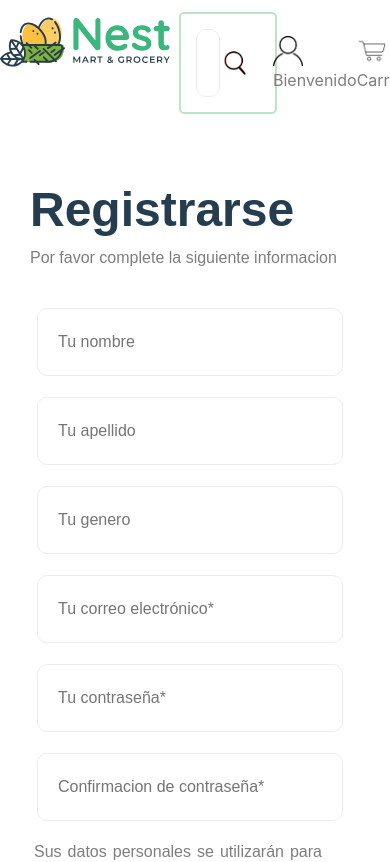
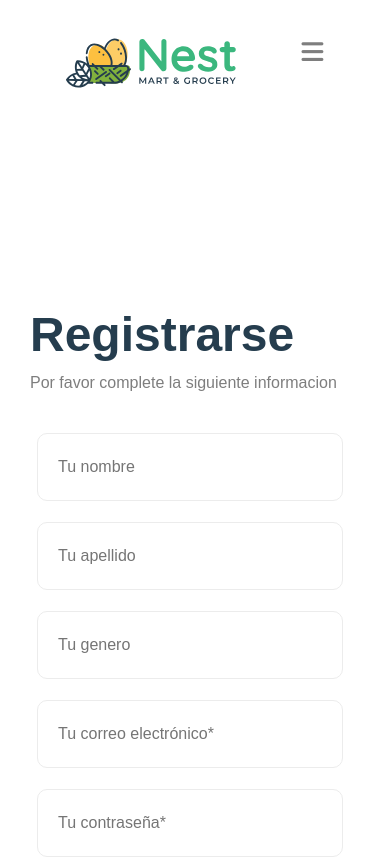
Before and after one commit to dcyar/devf-react-ecommerce, a React (Create React App) app: page /registrarse in a window 390 px wide. Shown: the top 862 px of the page. Built offline with nearby package versions, Linux system fonts and the light colour scheme.

Commit message:
Navbar terminada con estilos y breakpoints responsivos

```diff
--- a/public/index.html
+++ b/public/index.html
@@ -40,4 +40,5 @@
       To create a production bundle, use `npm run build` or `yarn build`.
     -->
   </body>
+  <script src="https://kit.fontawesome.com/1c09b780e1.js" crossorigin="anonymous"></script>
 </html>
--- a/src/components/Navbar/Navbar.css
+++ b/src/components/Navbar/Navbar.css
@@ -3,31 +3,28 @@
     width: 100vw;
     height: 125px;
     align-items: center;
-    justify-content: space-evenly;
+    justify-content: space-between;
     position: fixed;
     top: 0;
     left: 0;
     color: #7E7E7E;
-}
-
-.nav_search {
-    display: inline-flex;
-    width: 70%;
-    justify-content: space-around;
+    align-content: center;
 }
 
 .logo {
     height: 55px;
+    margin-left: 10px;
 }
 
 .searchbar {
-    display: inline-flex;
+    display: flex;
     align-items: center;
     justify-content: space-between;
-    width: 70%;
-    padding: 15px;
+    flex-basis: 50%;
+    flex-shrink: 2;
     border: 2px solid #BCE3C9;
     border-radius: 5px;
+    margin: 0 10px;
 }
 
 .searchbar input {
@@ -37,15 +34,16 @@
 
 .nav_options {
     display: inline-flex;
-    width: 30%;
     justify-content: space-evenly;
     align-items: baseline;
+    flex-shrink: 0;
+    min-width: 35%;
 }
 
 .icon {
-    height: 30px;
-    width: 30px;
+    font-size: 25px;
     margin-right: 10px;
+    color: #7E7E7E;
 }
 
 .nav_link, .nav_button {
@@ -73,3 +71,56 @@
 #signin_button {
     background-color: rgb(67, 67, 247);
 }
+
+.colapse_nav {
+    background: none;
+    border-radius: 0;
+    padding: 0;
+    display: none;
+}
+
+.searchbar_hidden {
+    display: none;
+}
+
+@media (max-width: 768px) {
+    .navbar {
+        justify-content: space-evenly;
+    }
+
+    .nav_options {
+        flex-direction: column;
+        position: fixed;
+        left: 100%;
+        transition: left 0.3s;
+        top: 125px;
+        width: 100%;
+        align-items: center;
+        justify-content: space-evenly;
+        height: calc(100% - 125px);
+        overflow-y: auto;
+        background-color: #BCE3C9;
+    }
+
+    .colapse_nav {
+        display: block;
+    }
+
+    .visible {
+        left: 0;
+    }
+}
+
+@media (max-width: 576px) {
+    .searchbar {
+        display: none;
+    }
+    .searchbar_hidden {
+        display: flex;
+        align-items: center;
+        justify-content: space-between;
+        border: 2px solid #7E7E7E;
+        border-radius: 5px;
+        background-color: white;
+    }
+}
--- a/src/components/Navbar/Navbar.js
+++ b/src/components/Navbar/Navbar.js
@@ -1,31 +1,38 @@
-import React from 'react';
+import React, {useRef} from 'react';
 import './Navbar.css';
 import {Link} from 'react-router-dom';
 import logo from '../../img/logo.svg';
-import cart from '../../img/cart.png';
-import account from '../../img/account.png';
-import search from '../../img/search.png';
 
 
 export default function Navbar() {
+    const nav_options = useRef();
+    const toggle = () => {
+        if(nav_options.current.className === 'nav_options'){
+            nav_options.current.className = 'nav_options visible'
+        } else {
+            nav_options.current.className = 'nav_options'
+        }
+    }
     return (
         <div className='navbar'>
-            <div className='nav_search'>
-                <Link to='/'><img className='logo' src={logo} alt='Logo'/></Link>
-                <div className='searchbar'>
-                    <input type='text' name='search' placeholder='Search for items...'/>
-                    <img src={search} className='icon' alt='search'/>
-                </div>
+            <Link to='/'><img className='logo' src={logo} alt='Logo'/></Link>
+            <div className='searchbar'>
+                <input type='text' name='search' placeholder='Search for items...'/>
+                <i class="fas fa-search icon"></i>
             </div>
-            <div className='nav_options'>
+            <div className='nav_options' ref={nav_options}>
                 {true ?
                     <>
+                    <div className='searchbar_hidden'>
+                        <input type='text' name='search' placeholder='Search for items...'/>
+                        <i class="fas fa-search icon"></i>
+                    </div>
                     <div className='nav_icon'>
-                        <img src={account} className='icon' alt='profile'></img>
+                        <i class="fas fa-user-alt icon" id="user_profile"></i>
                         <Link to='/profile' className='nav_link'>Bienvenido</Link>
                     </div>
                     <div className='nav_icon'>
-                        <img src={cart} className='icon' alt='cart'></img>
+                        <i class="fas fa-shopping-cart icon"></i>
                         <Link to='/carrito' className='nav_link'>Carrito</Link>
                     </div>
                     <div className='nav_icon'>
@@ -43,6 +50,7 @@ export default function Navbar() {
                     </>
                 }
             </div>
+            <button className='colapse_nav' onClick={toggle}><i class="fas fa-bars icon"></i></button>
         </div>
     )
 }
--- a/src/index.css
+++ b/src/index.css
@@ -3,6 +3,7 @@ body {
   font-family: -apple-system, BlinkMacSystemFont, 'Segoe UI', 'Roboto', 'Oxygen',
     'Ubuntu', 'Cantarell', 'Fira Sans', 'Droid Sans', 'Helvetica Neue',
     sans-serif;
+  padding-top: 125px;
 }
 
 code {
```
Also changed, not shown: src/img/account.png (deleted).
